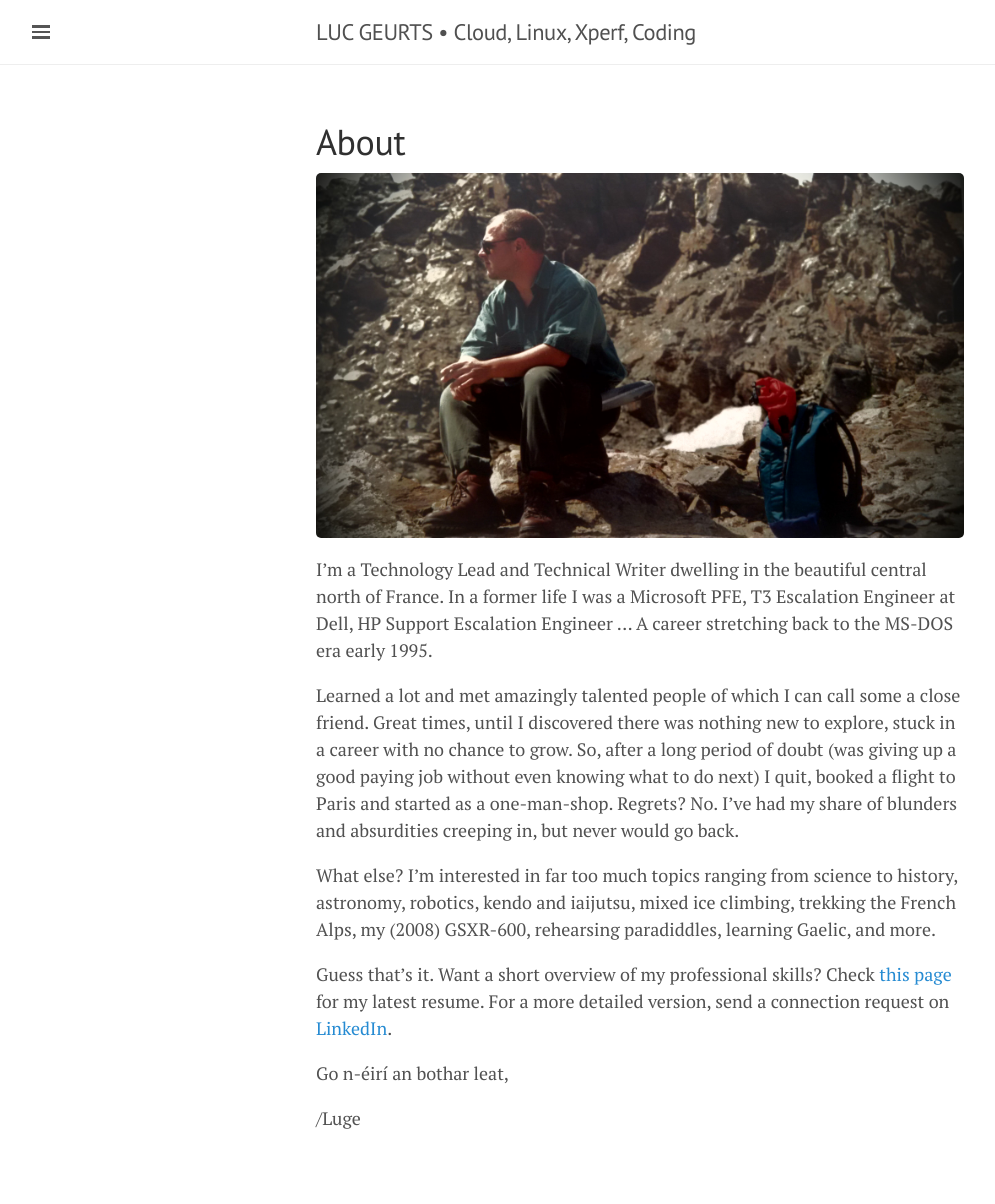
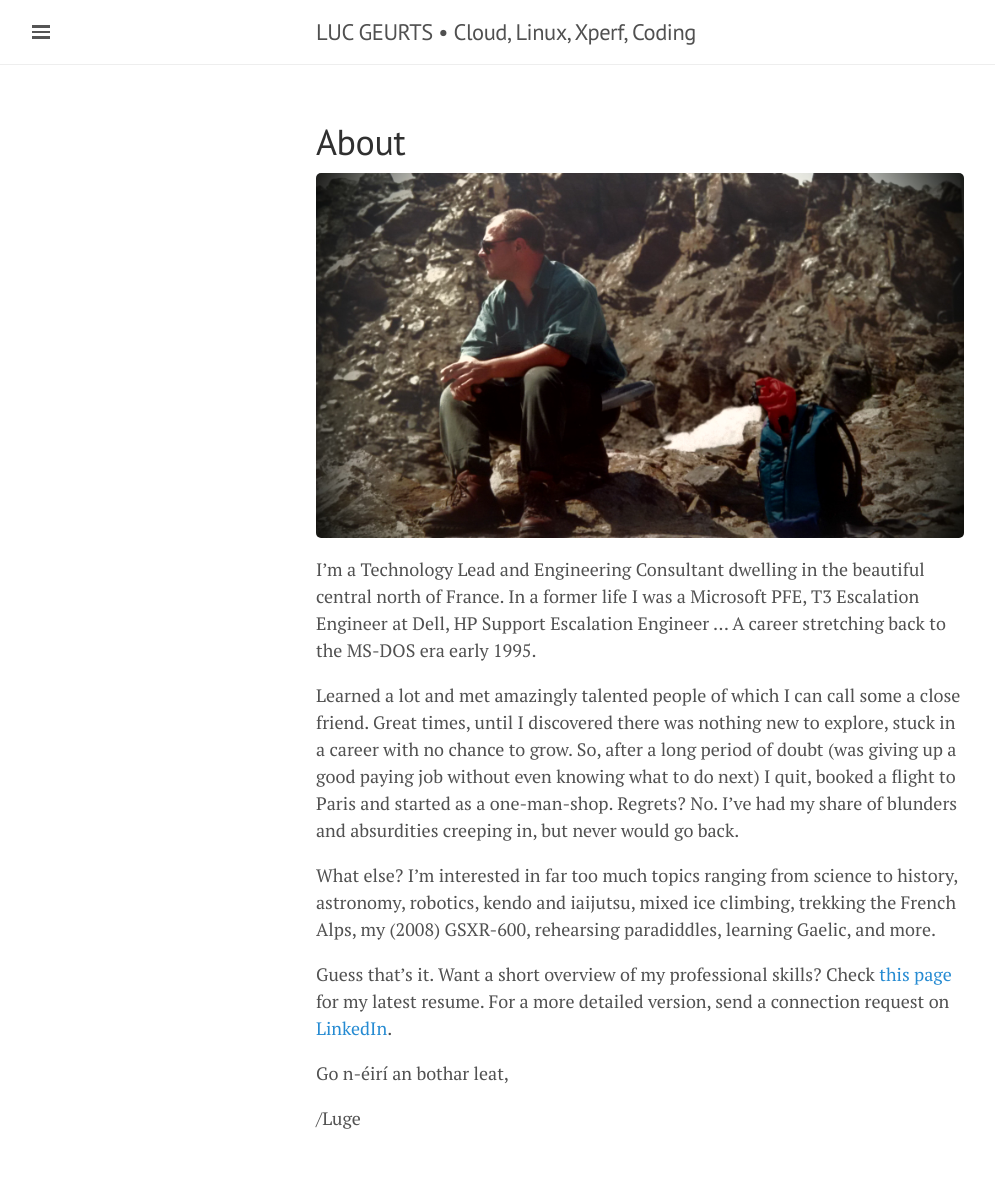
Before and after one commit to lgeurts/lgeurts.github.io, a Jekyll site: the page built from about.md, in a window 1280 px wide. Shown: the whole page, without its empty margins (0-995 px from the left). Built offline with Jekyll 4.4.1, drawn with Linux system fonts in a browser that asks for light colours; nearby versions of some CDN libraries.

Commit message:
Update about.md

```diff
--- a/about.md
+++ b/about.md
@@ -5,7 +5,7 @@ title: About
 
 ![KNAV Austria](/assets/C2ADV01.jpg)
 
-I'm a Technology Lead and Technical Writer dwelling in the beautiful central north of France.
+I'm a Technology Lead and Engineering Consultant dwelling in the beautiful central north of France.
 In a former life I was a Microsoft PFE, T3 Escalation Engineer at Dell, HP Support Escalation Engineer ... A career stretching back to the MS-DOS era early 1995.
 
 Learned a lot and met amazingly talented people of which I can call some a close friend. Great times, until I discovered there was nothing new to explore, stuck in a career with no chance to grow. So, after a long period of doubt (was giving up a good paying job without even knowing what to do next) I quit, booked a flight to Paris and started as a one-man-shop. Regrets? No. I've had my share of blunders and absurdities creeping in, but never would go back.
```
